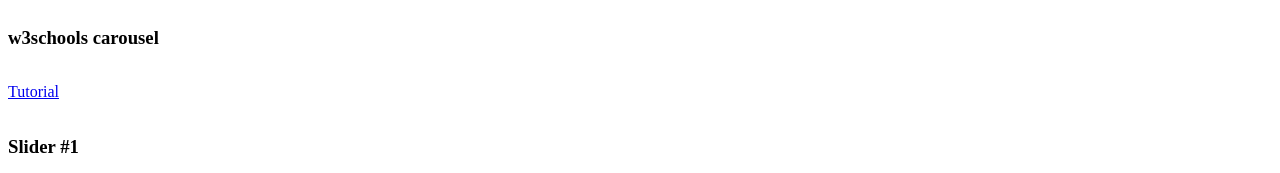
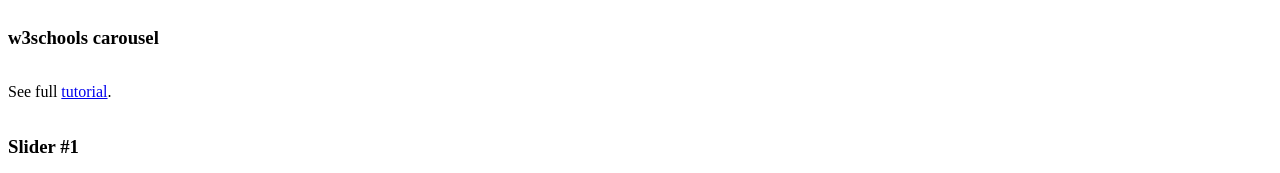
Before and after one commit to tyler-vs/w3schools-carousel, a plain HTML site: page index.html in a window 1280 px wide. Shown: the top 173 px of the page. Drawn offline with Linux system fonts and the light colour scheme.

Commit message:
Update placeholder content

```diff
--- a/index.html
+++ b/index.html
@@ -9,7 +9,7 @@
 <body>
   <div class="wrap">
     <h3>w3schools carousel</h3>
-    <p><a href="https://www.w3schools.com/howto/howto_js_slideshow.asp">Tutorial</a></p>
+    <p>See full <a href="https://www.w3schools.com/howto/howto_js_slideshow.asp">tutorial</a>.</p>
     <div class="one">
       <h3>Slider #1</h3>
       <div class="carousel carousel--1" id="carousel--1" data-wrap="true" data-interval="2000">
```
